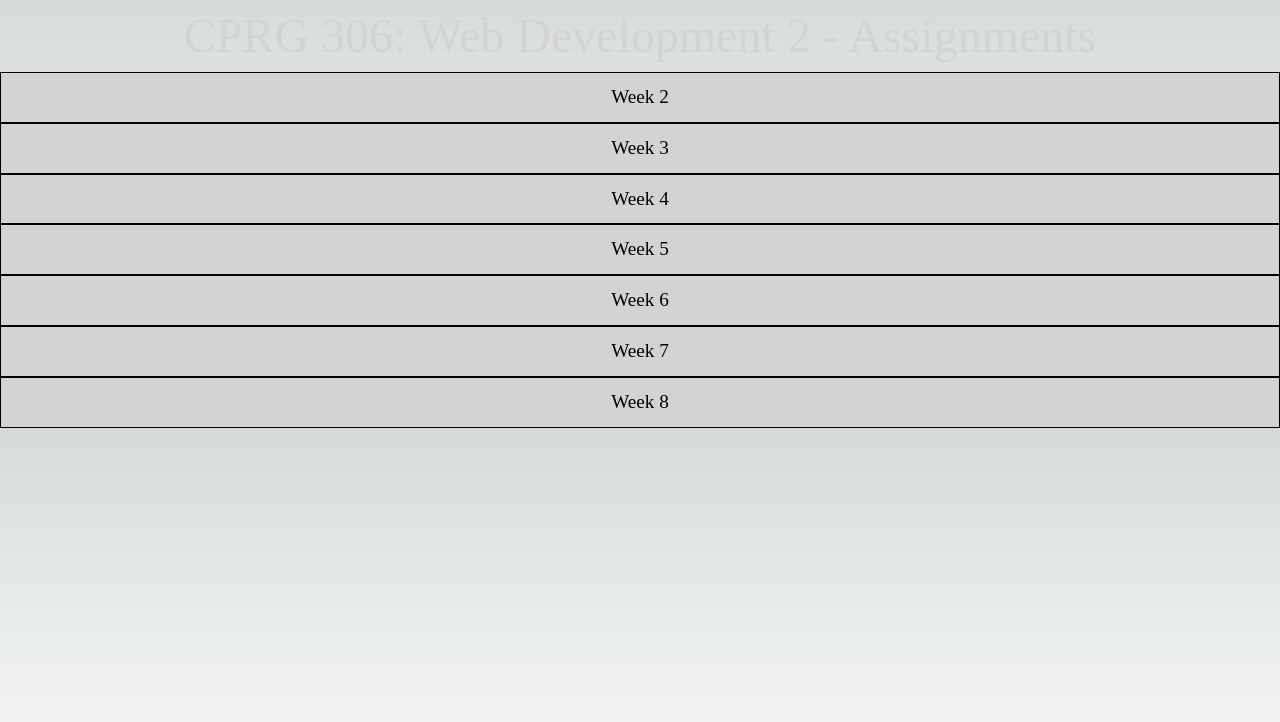
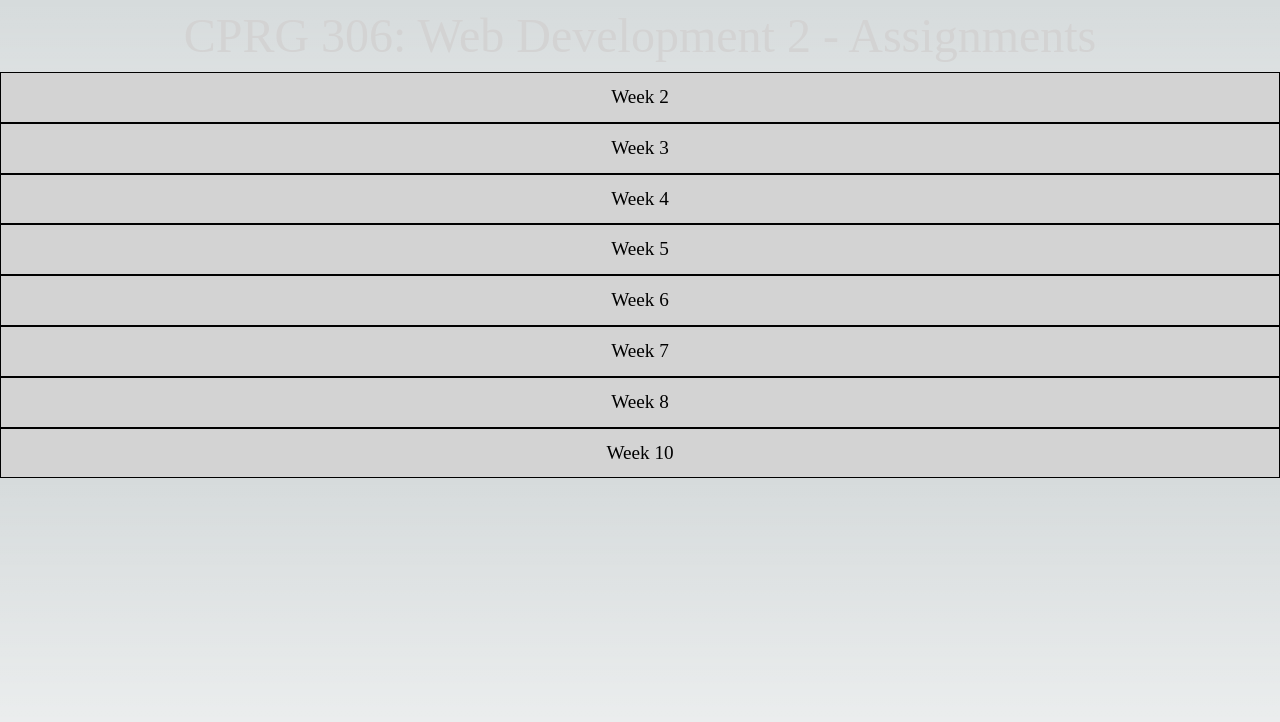
Before and after one commit to Daws98/cprg306-assignments, a Next.js app: page / in a window 1280 px wide. Shown: the top 722 px of the page. Built offline with nearby package versions, Linux system fonts and the light colour scheme.

Commit message:
Update page.js

```diff
--- a/app/page.js
+++ b/app/page.js
@@ -53,6 +53,13 @@ export default function Page() {
           </div>
         </li>
       </ul>
+      <ul>
+        <li>
+          <div className="week-link" style={{ textAlign: 'center', border: '1px solid black', padding: '10px', backgroundColor: 'lightgray', color: 'black', fontFamily: 'Indie Flower' }}>
+            <Link href='week-10' style={{ fontSize: '1.2rem' }}>Week 10</Link>
+          </div>
+        </li>
+      </ul>
     </main>
   )
 }
```
